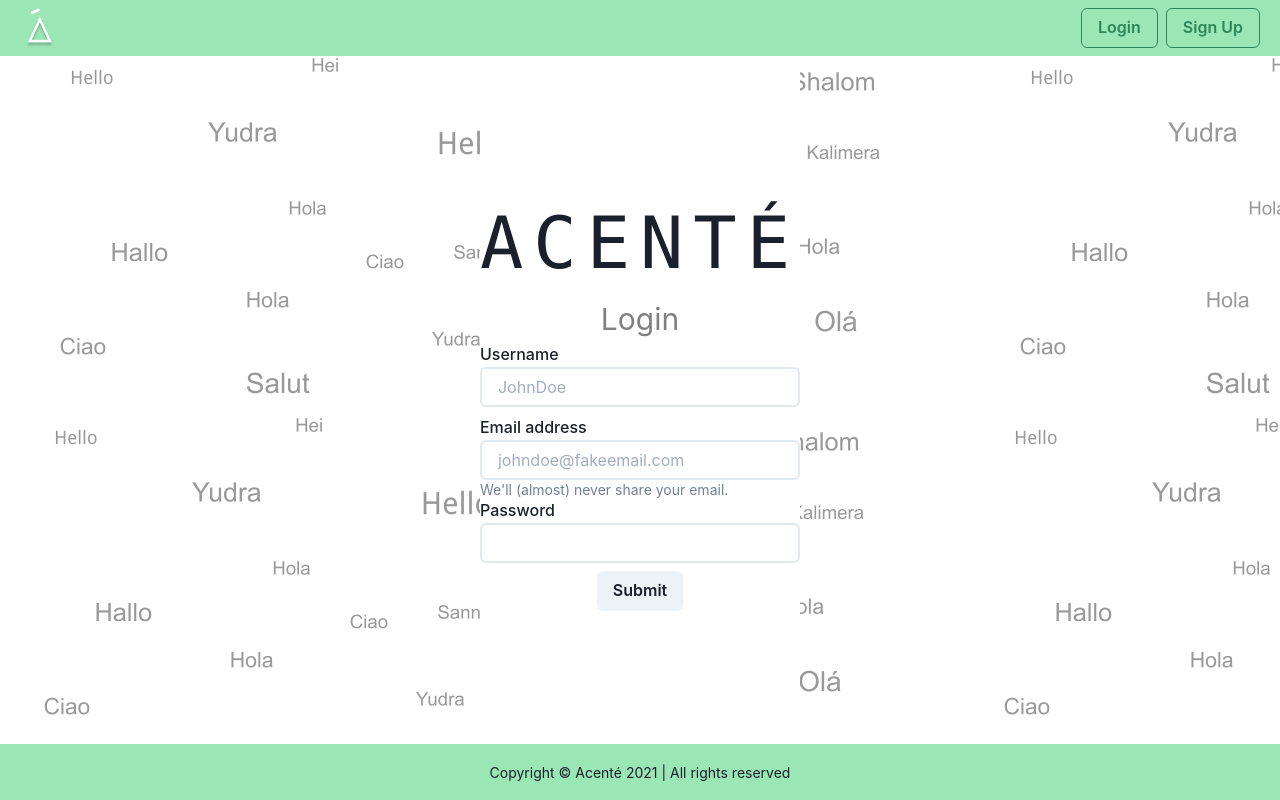
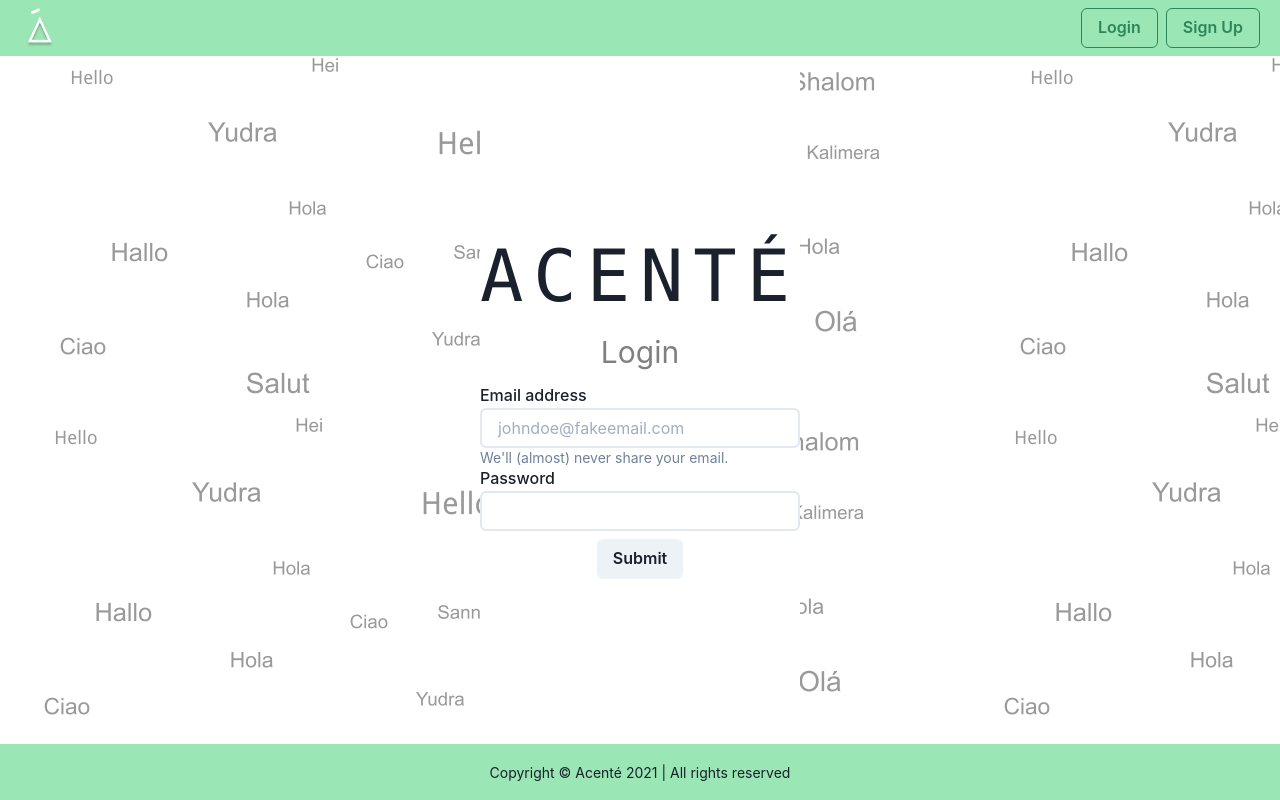
Before and after one commit to utmgdsc/Acente, a React (Create React App) app in the folder frontend/: page /login in a window 1280 px wide. Built offline with nearby package versions, Linux system fonts and the light colour scheme.

Commit message:
finished error handling

```diff
--- a/frontend/package.json
+++ b/frontend/package.json
@@ -13,6 +13,7 @@
     "framer-motion": "^4",
     "react": "^17.0.2",
     "react-dom": "^17.0.2",
+    "react-hook-form": "^7.17.5",
     "react-intl": "^5.20.12",
     "react-router-dom": "^5.3.0",
     "react-scripts": "4.0.3"
--- a/frontend/src/components/Form.js
+++ /dev/null
@@ -1,51 +0,0 @@
-import React from "react";
-import {
-  FormControl,
-  FormLabel,
-  FormHelperText,
-  Input,
-  VStack,
-  Center,
-  Box,
-  Button,
-  Flex,
-} from "@chakra-ui/react";
-
-const Form = ({title}) => (
-  <Box m="auto" width="25%">
-  <VStack height="86vh"  justifyContent="center" background="white">
-    <Flex direction="column" position="relative" justifyContent="center">
-      <Center fontSize="7xl" letterSpacing="10px" fontFamily="mono">
-        ACENTÉ
-      </Center>
-      <Center fontSize="3xl" color="gray">
-        {title}
-      </Center>
-      <FormControl id="username">
-        <FormLabel mb="1px">Username</FormLabel>
-        <Input placeholder="JohnDoe" borderWidth="2px" />
-      </FormControl>
-      <FormControl id="email">
-        <FormLabel mb="1px" mt="8px">
-          Email address
-        </FormLabel>
-        <Input
-          type="email"
-          borderWidth="2px"
-          placeholder="johndoe@fakeemail.com"
-        />
-        <FormHelperText mt="1px">
-          We'll (almost) never share your email.
-        </FormHelperText>
-      </FormControl>
-      <FormControl id="password">
-        <FormLabel mb="1px">Password</FormLabel>
-        <Input borderWidth="2px" />
-      </FormControl>
-    </Flex>
-    <Button colorScheme="gray">Submit</Button>
-  </VStack>
-  </Box>
-);
-
-export default Form;
--- /dev/null
+++ b/frontend/src/components/LoginForm.js
@@ -0,0 +1,84 @@
+import React from "react";
+import { useForm } from "react-hook-form";
+
+import {
+  FormErrorMessage,
+  FormControl,
+  FormLabel,
+  FormHelperText,
+  Input,
+  VStack,
+  Center,
+  Box,
+  Button,
+  Flex,
+} from "@chakra-ui/react";
+
+
+const LoginForm = ({title}) => {
+
+  const {
+    handleSubmit,
+    register,
+    formState: { errors, isSubmitting }
+  } = useForm();
+
+  function onSubmit(values) {
+    return new Promise((resolve) => {
+      setTimeout(() => {
+        alert(JSON.stringify(values, null, 2));
+        resolve();
+      }, 3000);
+    });
+  }
+
+  return(
+  <Box m="auto" width="25%">
+    <form onSubmit={handleSubmit(onSubmit)}>
+      <VStack height="86vh"  justifyContent="center" background="white">
+        <Flex direction="column" position="relative" justifyContent="center">
+          <Center fontSize="7xl" letterSpacing="10px" fontFamily="mono">
+            ACENTÉ
+          </Center>
+          <Center fontSize="3xl" color="gray">
+            Login
+          </Center>
+            <FormControl id="email" isInvalid={errors.email}>
+              <FormLabel mb="1px" mt="8px">
+                Email address
+              </FormLabel>
+              <Input
+                type="email"
+                borderWidth="2px"
+                placeholder="johndoe@fakeemail.com"
+                {...register("email", {
+                  required: "This is required",
+              })}/>
+              <FormHelperText mt="1px">
+                We'll (almost) never share your email.
+              </FormHelperText>
+              <FormErrorMessage>
+              {errors.email && errors.email.message}
+            </FormErrorMessage>
+            </FormControl>
+            <FormControl id="password"isInvalid={errors.password}>
+              <FormLabel mb="1px">Password</FormLabel>
+              <Input borderWidth="2px"
+                type="password"
+                {...register("password", {
+                  required: "This is required",
+                  minLength: { value: 8, message: "Minimum length should be 8" }
+              })}/>
+              <FormErrorMessage>
+              {errors.password && errors.password.message}
+              </FormErrorMessage>
+            </FormControl>
+        </Flex>
+        <Button colorScheme="gray" type="submit" isLoading={isSubmitting}>Submit</Button>
+      </VStack>
+    </form>
+  </Box>
+  )
+};
+
+export default LoginForm;
--- /dev/null
+++ b/frontend/src/components/SignUpForm.js
@@ -0,0 +1,98 @@
+import React from "react";
+import { useForm } from "react-hook-form";
+
+import {
+  FormErrorMessage,
+  FormControl,
+  FormLabel,
+  FormHelperText,
+  Input,
+  VStack,
+  Center,
+  Box,
+  Button,
+  Flex,
+} from "@chakra-ui/react";
+
+
+const SignUpForm = () => {
+
+  const {
+    handleSubmit,
+    register,
+    formState: { errors, isSubmitting }
+  } = useForm();
+
+  function onSubmit(values) {
+    return new Promise((resolve) => {
+      setTimeout(() => {
+        alert(JSON.stringify(values, null, 2));
+        resolve();
+      }, 3000);
+    });
+  }
+
+  return(
+  <Box m="auto" width="25%">
+    <form onSubmit={handleSubmit(onSubmit)}>
+      <VStack height="86vh"  justifyContent="center" background="white">
+          <Flex direction="column" justifyContent="center" alignItems="center">
+            <Center fontSize="7xl" letterSpacing="10px" fontFamily="mono">
+              ACENTÉ
+            </Center>
+            <Center fontSize="3xl" color="gray">
+              Sign Up
+            </Center>
+
+            <FormControl id="username" isInvalid={errors.name}>
+              <FormLabel mb="1px">Username</FormLabel>
+              <Input
+                placeholder="JohnDoe"
+                borderWidth="2px"
+                {...register("name", {
+                  required: "This is required",
+              })}/>
+              <FormErrorMessage>
+              {errors.name && errors.name.message}
+            </FormErrorMessage>
+            </FormControl>
+            <FormControl id="email" isInvalid={errors.email}>
+              <FormLabel mb="1px" mt="8px">
+                Email address
+              </FormLabel>
+              <Input
+                type="email"
+                borderWidth="2px"
+                placeholder="johndoe@fakeemail.com"
+                {...register("email", {
+                  required: "This is required",
+              })}/>
+              <FormHelperText mt="1px">
+                We'll (almost) never share your email.
+              </FormHelperText>
+              <FormErrorMessage>
+              {errors.email && errors.email.message}
+            </FormErrorMessage>
+            </FormControl>
+            <FormControl id="password" isInvalid={errors.password}>
+              <FormLabel mb="1px">Password</FormLabel>
+              <Input borderWidth="2px"
+                name="password"
+                type="password"
+                {...register("password", {
+                  required: "This is required",
+                  minLength: { value: 8, message: "Minimum length should be 8" }
+              })}/>
+              <FormErrorMessage>
+              {errors.password && errors.password.message}
+            </FormErrorMessage>
+            </FormControl>
+          </Flex>
+          <Button colorScheme="gray" type="submit" isLoading={isSubmitting}>Submit</Button>
+      </VStack>
+      </form>
+  </Box>
+  )
+};
+
+export default SignUpForm;
--- a/frontend/src/views/login.js
+++ b/frontend/src/views/login.js
@@ -1,14 +1,14 @@
 import React from "react";
 import Footer from "../components/Footer";
-import Form from "../components/Form";
 import NavBar from "../components/NavBar";
 import { Box } from '@chakra-ui/react';
+import LoginForm from "../components/LoginForm";
 
 export const login = () => {
   return (
     <Box id="loginPage" backgroundImage="background.png">
       <NavBar />
-      <Form title="Login" />
+      <LoginForm title="Login" />
       <Footer />
     </Box>
   );
--- a/frontend/src/views/signup.js
+++ b/frontend/src/views/signup.js
@@ -1,13 +1,13 @@
 import React from "react";
-import Form from "../components/Form";
 import NavBar from "../components/NavBar";
 import Footer from "../components/Footer";
 import { Box } from "@chakra-ui/react";
+import SignUpForm from "../components/SignUpForm";
 
 const signup = () => (
   <Box id="signUpPage" backgroundImage="background.png">
     <NavBar />
-    <Form title="Sign Up" />
+    <SignUpForm title="Sign Up" />
     <Footer />
   </Box>
 );
```
Also changed, not shown: 1 other file (tests, documents, lock files or other folders).
